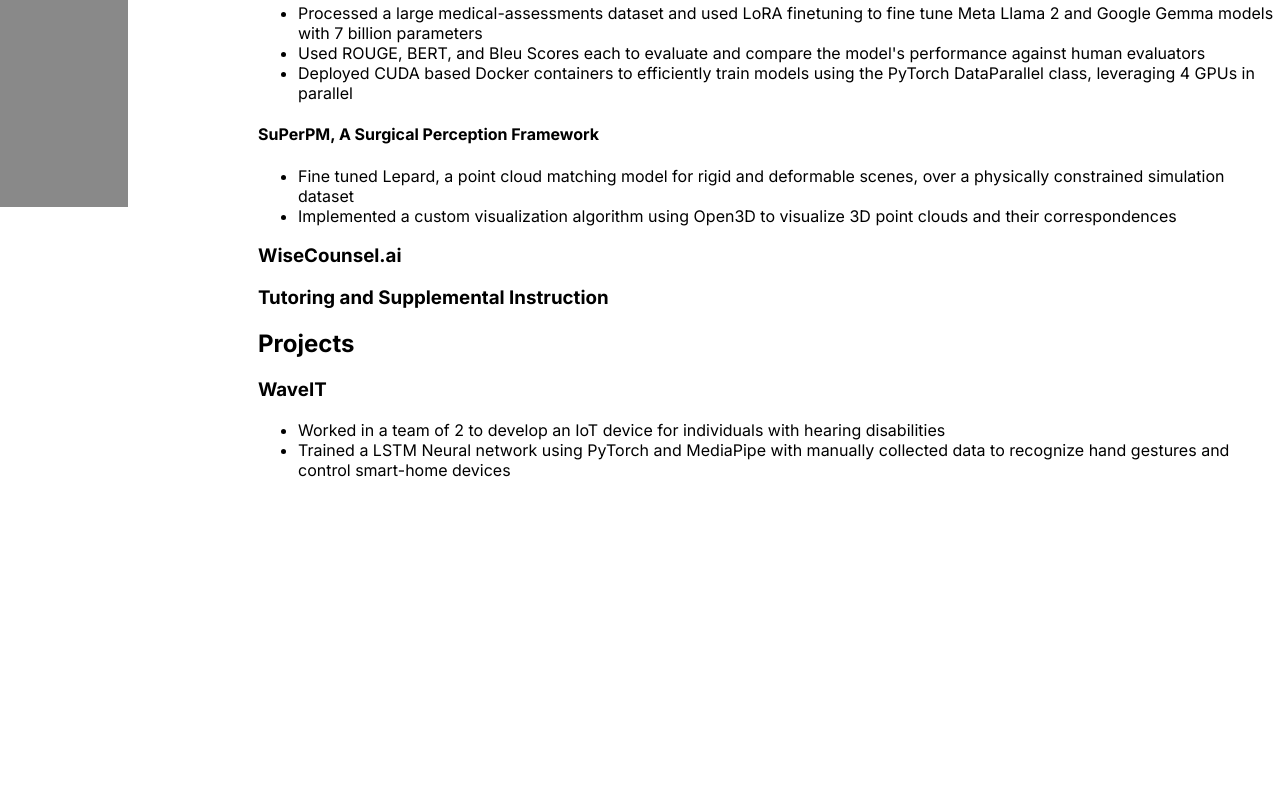
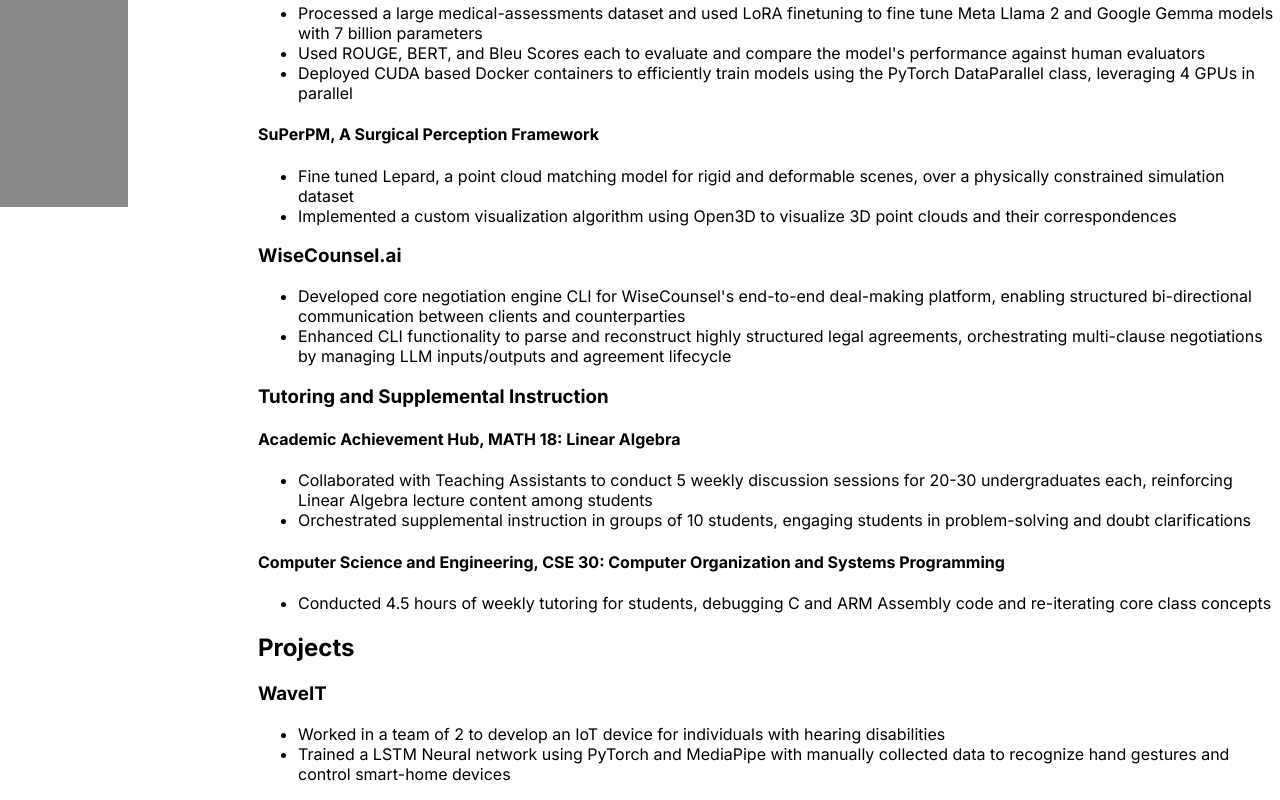
Before and after one commit to charvishukla/charvi-website, a Next.js app: page / in a window 1280 px wide. Shown: the part 613-1413 px from the top of the page. Before the commit the page ends 800 px from the top, so only its background shows below. Built offline with nearby package versions, Linux system fonts and the light colour scheme.

Commit message:
add scrollbar

```diff
--- a/src/app/page.js
+++ b/src/app/page.js
@@ -1,11 +1,11 @@
 import logo from "./logo.png";
 import SideNav from "./SideNav";
-import styles from './page.module.css';
-import Image from 'next/image'
+import styles from "./page.module.css";
+import Image from "next/image";
 export default function Home(props) {
   return (
     <div className={styles.App}>
-      <SideNav name="home" className={styles.nav}/>
+      <SideNav name="home" className={styles.nav} />
 
       <div className={styles.container}>
         <header className={styles.Name}>
@@ -29,10 +29,16 @@
             Email: shukla[DOT]charvie[AT]gmail[DOT]com
             <br />
             <br />
-            Github: <a href="https://github.com/charvishukla">github.com/charvishukla </a>
+            Github:{" "}
+            <a href="https://github.com/charvishukla">
+              github.com/charvishukla{" "}
+            </a>
             <br />
             <br />
-            Linkedin: <a href="https://www.linkedin.com/in/charvi-shukla/">linkedin.com/in/charvi-shukla</a>
+            Linkedin:{" "}
+            <a href="https://www.linkedin.com/in/charvi-shukla/">
+              linkedin.com/in/charvi-shukla
+            </a>
           </p>
         </div>
 
@@ -62,17 +68,46 @@
             </ul>
             <h4>SuPerPM, A Surgical Perception Framework</h4>
             <ul>
-              <li>Fine tuned Lepard, a point cloud matching model for rigid and deformable scenes, over a physically constrained simulation dataset</li>
-              <li>Implemented a custom visualization algorithm using Open3D to visualize 3D point clouds and their correspondences</li>
+              <li>
+                Fine tuned Lepard, a point cloud matching model for rigid and
+                deformable scenes, over a physically constrained simulation
+                dataset
+              </li>
+              <li>
+                Implemented a custom visualization algorithm using Open3D to
+                visualize 3D point clouds and their correspondences
+              </li>
             </ul>
           </div>
 
           <div className="Sub-section-item">
             <h3>WiseCounsel.ai</h3>
+            <ul>
+              <li>
+                Developed core negotiation engine CLI for WiseCounsel's
+                end-to-end deal-making platform, enabling structured
+                bi-directional communication between clients and counterparties
+              </li>
+              <li>
+                Enhanced CLI functionality to parse and reconstruct highly
+                structured legal agreements, orchestrating multi-clause
+                negotiations by managing LLM inputs/outputs and agreement
+                lifecycle
+              </li>
+            </ul>
           </div>
 
           <div className="Sub-section-item">
             <h3>Tutoring and Supplemental Instruction</h3>
+            <h4>Academic Achievement Hub, MATH 18: Linear Algebra</h4>
+            <ul>
+              <li>Collaborated with Teaching Assistants to conduct 5 weekly discussion sessions for 20-30 undergraduates each, reinforcing Linear Algebra lecture content among students</li>
+              <li>Orchestrated supplemental instruction in groups of 10 students, engaging students in problem-solving and doubt clarifications</li>
+            </ul>
+            <h4>Computer Science and Engineering, CSE 30: Computer Organization and Systems Programming</h4>
+            <ul>
+              <li>Conducted 4.5 hours of weekly tutoring for students, debugging C and ARM Assembly code and re-iterating core class concepts</li>
+            </ul>
           </div>
         </div>
 
--- a/src/app/page.module.css
+++ b/src/app/page.module.css
@@ -1,3 +1,8 @@
+.App {
+  overflow: hidden;
+  position: absolute;
+}
+
 .Name {
   text-align: center;
 }
@@ -29,4 +34,6 @@
   position: fixed;
   margin-left: 250px;
   margin-right: 100px;
+  overflow-y: auto;
+  position: relative;
 }
```
